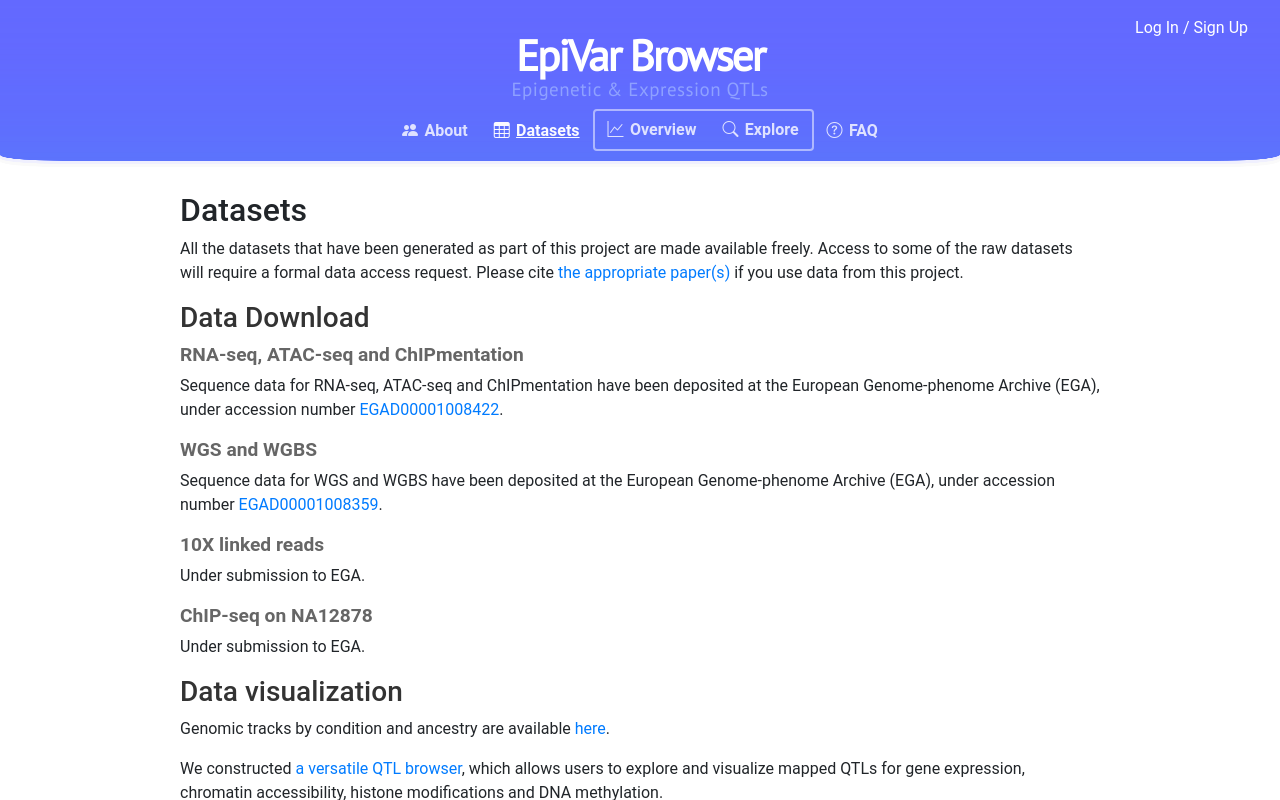
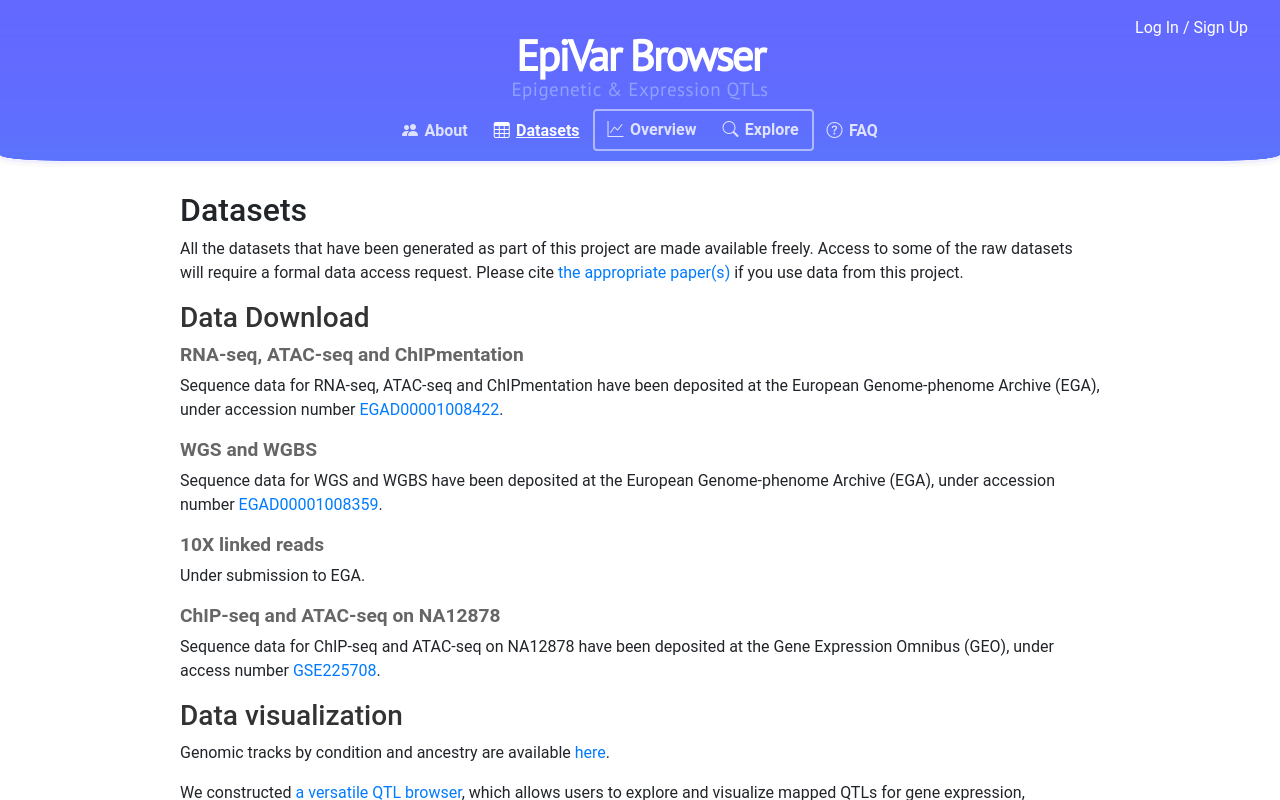
Before and after one commit to c3g/epivar-browser, a React (Create React App) app in the folder client/: page /datasets in a window 1280 px wide. Built offline with nearby package versions, Linux system fonts and the light colour scheme; no server answers; what rambda would draw is missing.

Commit message:
chore(client): add GEO accession for NA12878 data

```diff
--- a/client/src/components/pages/DatasetsPage.js
+++ b/client/src/components/pages/DatasetsPage.js
@@ -43,8 +43,14 @@ const DatasetsPage = () => {
         </p>
         <h4>10X linked reads</h4>
         <p>Under submission to EGA.</p>
-        <h4>ChIP-seq on NA12878</h4>
-        <p>Under submission to EGA.</p>
+        <h4>ChIP-seq and ATAC-seq on NA12878</h4>
+        <p>
+          Sequence data for ChIP-seq and ATAC-seq on NA12878 have been deposited at the Gene Expression Omnibus (GEO),
+          under access number{" "}
+          <a href="https://www.ncbi.nlm.nih.gov/geo/query/acc.cgi?acc=GSE225708"
+             target="_blank"
+             rel="noreferrer">GSE225708</a>.
+        </p>
         <h3>Data visualization</h3>
         <p>
           Genomic tracks by condition and ancestry are available <a href="#" onClick={openTracks}>here</a>.
```
